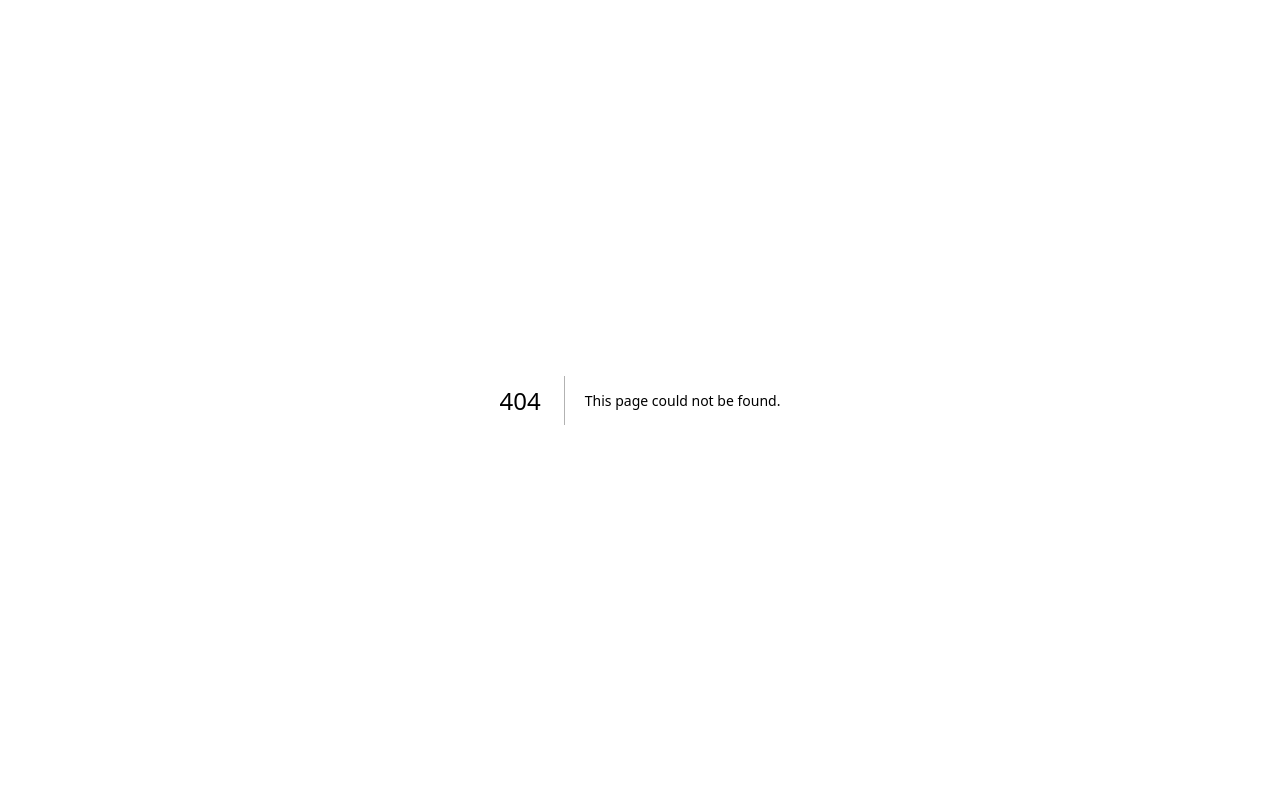
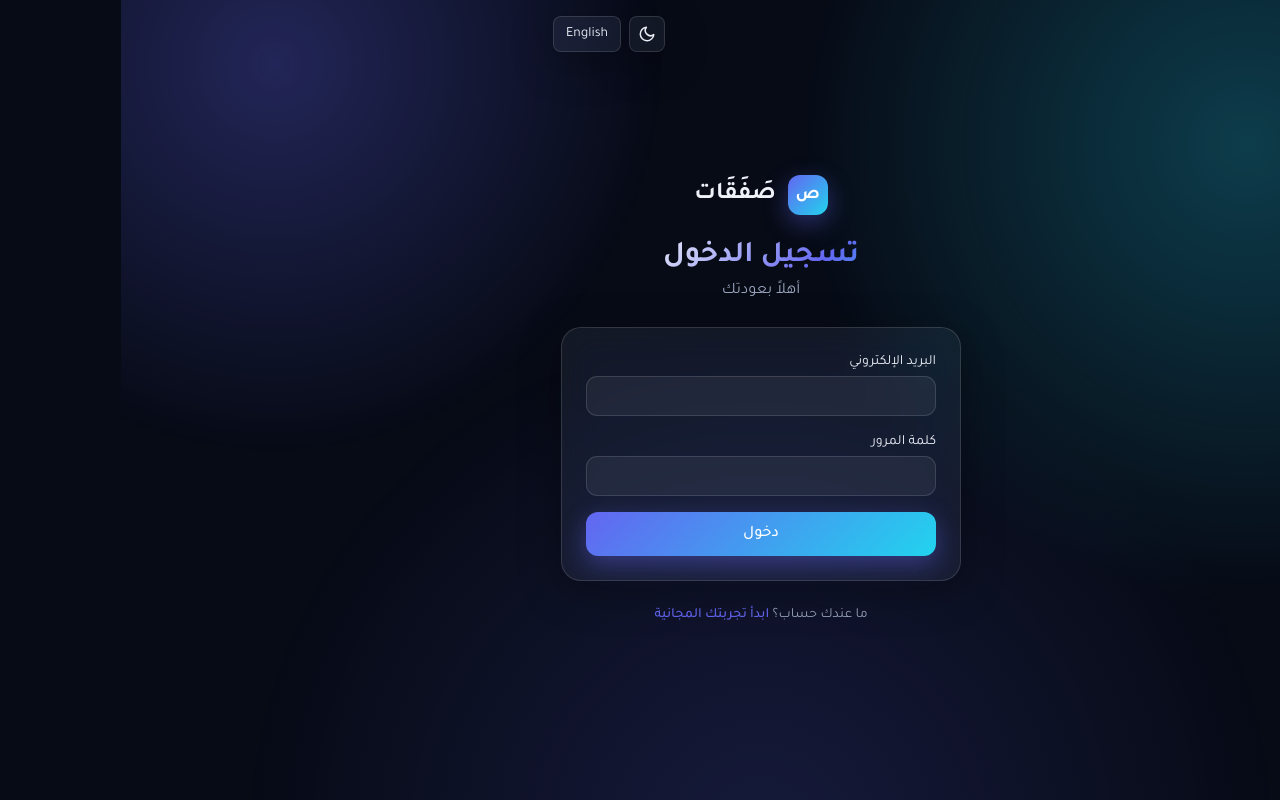
Before and after one commit to sevenstore741-collab/sfaqat, a Next.js app: page /ar/login in a window 1280 px wide. Before the commit this address had no page. Built offline with nearby package versions, Linux system fonts and the light colour scheme; no server answers; the database is empty.

Commit message:
Create page.tsx

```diff
--- /dev/null
+++ b/src/app/[locale]/login/page.tsx
@@ -0,0 +1,28 @@
+import { getTranslations, setRequestLocale } from "next-intl/server";
+import { Link } from "@/i18n/navigation";
+import AuthShell from "@/components/AuthShell";
+import LoginForm from "@/components/LoginForm";
+
+export default async function LoginPage({ params }: { params: Promise<{ locale: string }> }) {
+  const { locale } = await params;
+  setRequestLocale(locale);
+  const t = await getTranslations("Auth");
+
+  return (
+    <AuthShell
+      locale={locale}
+      title={t("loginTitle")}
+      subtitle={t("loginSubtitle")}
+      footer={
+        <>
+          {t("noAccount")}{" "}
+          <Link href="/signup" className="font-medium text-primary">
+            {t("goSignup")}
+          </Link>
+        </>
+      }
+    >
+      <LoginForm />
+    </AuthShell>
+  );
+}
```
